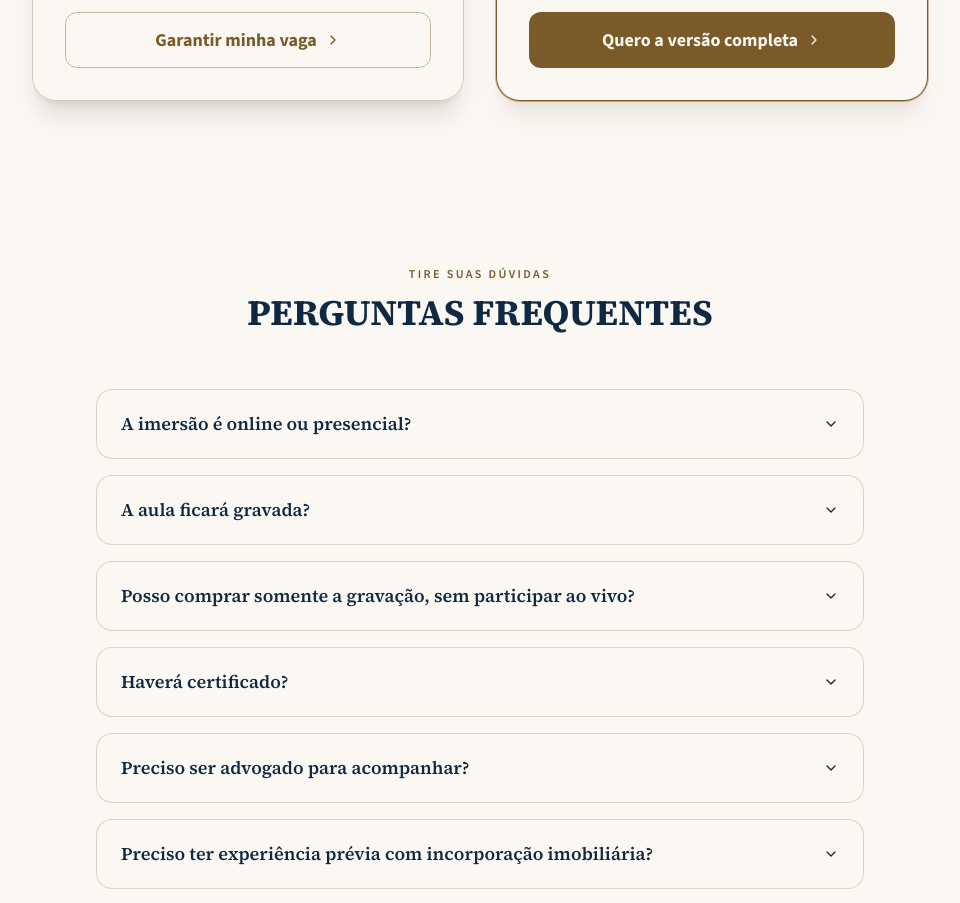
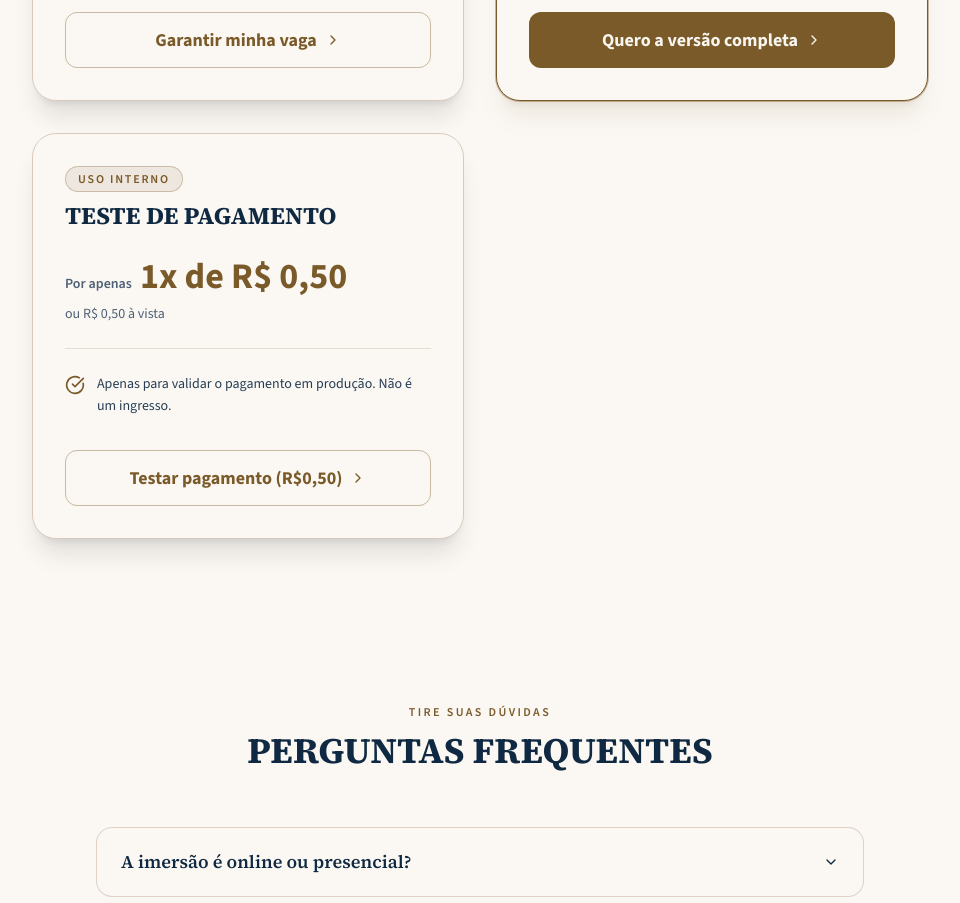
Before and after one commit to gabrielbarros1975-lgtm/navari, a React (Vite) app: page / in a window 1280 px wide. Shown: the part 7900-8803 px from the top of the page, without its empty margins (160-1120 px from the left). Built offline with nearby package versions, Linux system fonts and the light colour scheme; the HTML template or start-up script is replaced by a standard one.

Commit message:
update novo pagamento teste

```diff
--- a/src/data/mockData.ts
+++ b/src/data/mockData.ts
@@ -121,6 +121,18 @@ export const mockWorkshop: Workshop = {
       checkoutUrl: null,
       highlight: true,
       ctaLabel: "Quero a versão completa",
+    },
+    // TODO: remover assim que o teste de produção (checkout → webhook) for validado.
+    {
+      id: "teste-050",
+      name: "TESTE DE PAGAMENTO",
+      batchLabel: "Uso interno",
+      price: 0.5,
+      installmentValue: 0.5,
+      installments: 1,
+      includes: ["Apenas para validar o pagamento em produção. Não é um ingresso."],
+      checkoutUrl: null,
+      ctaLabel: "Testar pagamento (R$0,50)",
     },
   ],
   faq: [
```
Also changed, not shown: api/_products.ts (+7 -0 lines).
